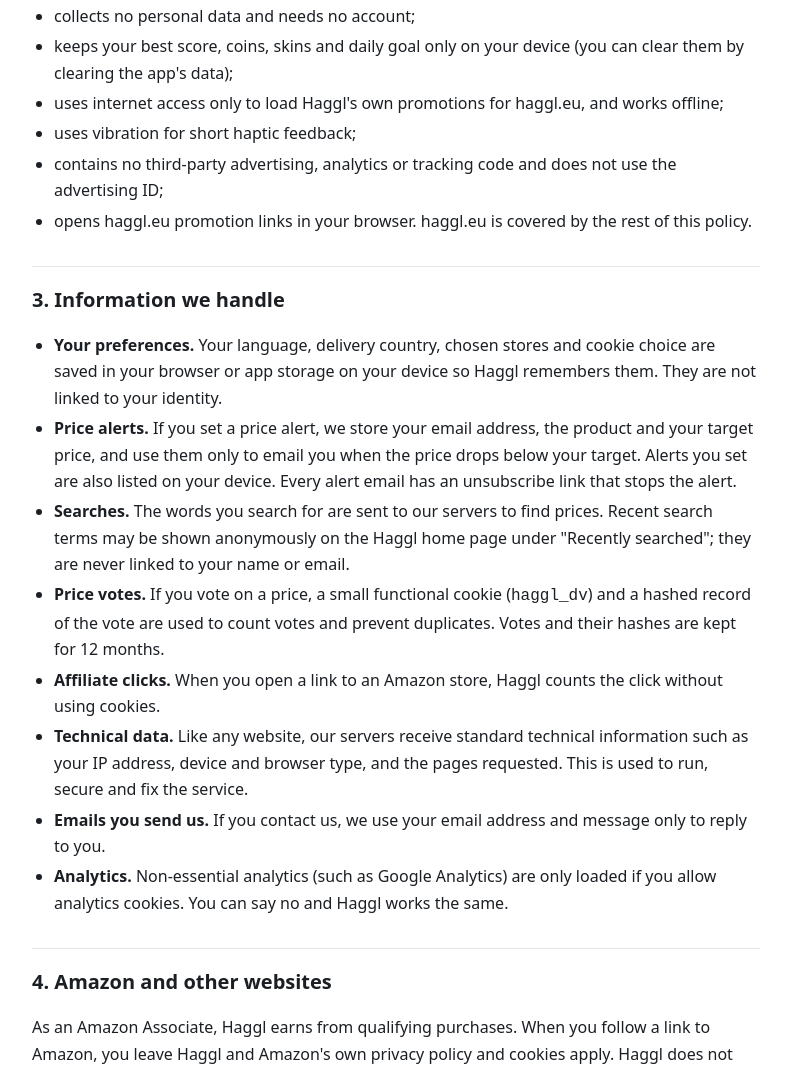
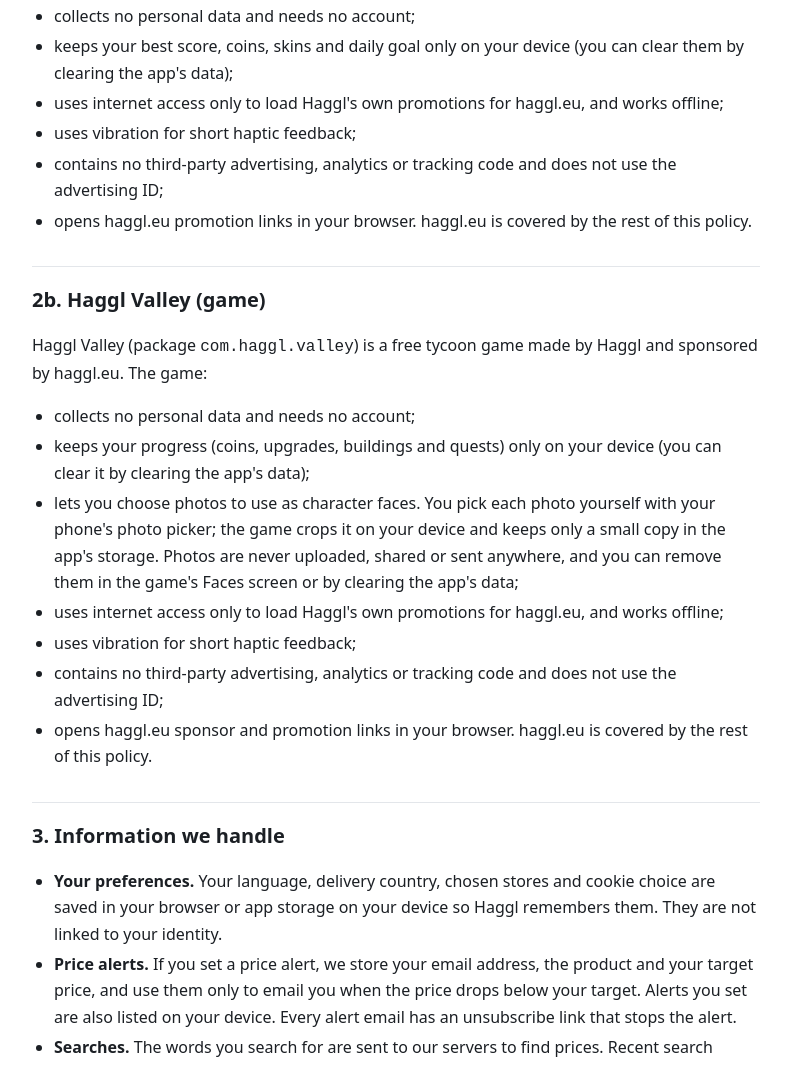
Before and after one commit to sbm251/haggleandroidapp, a plain HTML site: page index.html in a window 1280 px wide. Shown: the part 999-2065 px from the top of the page, without its empty margins (244-1035 px from the left). Drawn offline with Linux system fonts and the light colour scheme.

Commit message:
Privacy policy: add Haggl Valley

```diff
--- a/index.html
+++ b/index.html
@@ -52,6 +52,18 @@
     <li>opens haggl.eu promotion links in your browser. haggl.eu is covered by the rest of this policy.</li>
   </ul>
 
+  <h2 id="haggl-valley">2b. Haggl Valley (game)</h2>
+  <p>Haggl Valley (package <code>com.haggl.valley</code>) is a free tycoon game made by Haggl and sponsored by haggl.eu. The game:</p>
+  <ul>
+    <li>collects no personal data and needs no account;</li>
+    <li>keeps your progress (coins, upgrades, buildings and quests) only on your device (you can clear it by clearing the app's data);</li>
+    <li>lets you choose photos to use as character faces. You pick each photo yourself with your phone's photo picker; the game crops it on your device and keeps only a small copy in the app's storage. Photos are never uploaded, shared or sent anywhere, and you can remove them in the game's Faces screen or by clearing the app's data;</li>
+    <li>uses internet access only to load Haggl's own promotions for haggl.eu, and works offline;</li>
+    <li>uses vibration for short haptic feedback;</li>
+    <li>contains no third-party advertising, analytics or tracking code and does not use the advertising ID;</li>
+    <li>opens haggl.eu sponsor and promotion links in your browser. haggl.eu is covered by the rest of this policy.</li>
+  </ul>
+
   <h2>3. Information we handle</h2>
   <ul>
     <li><strong>Your preferences.</strong> Your language, delivery country, chosen stores and cookie choice are saved in your browser or app storage on your device so Haggl remembers them. They are not linked to your identity.</li>
```
